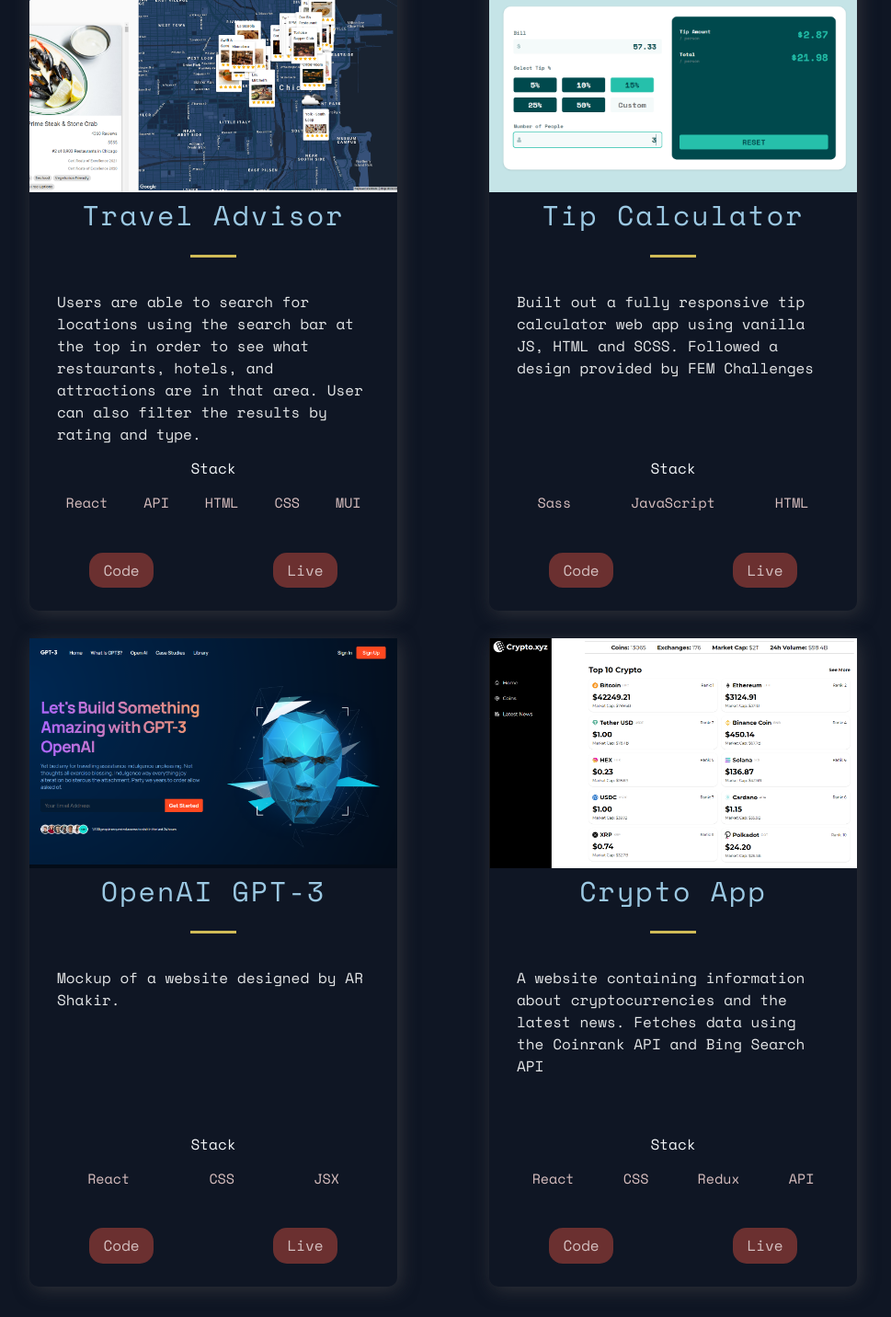
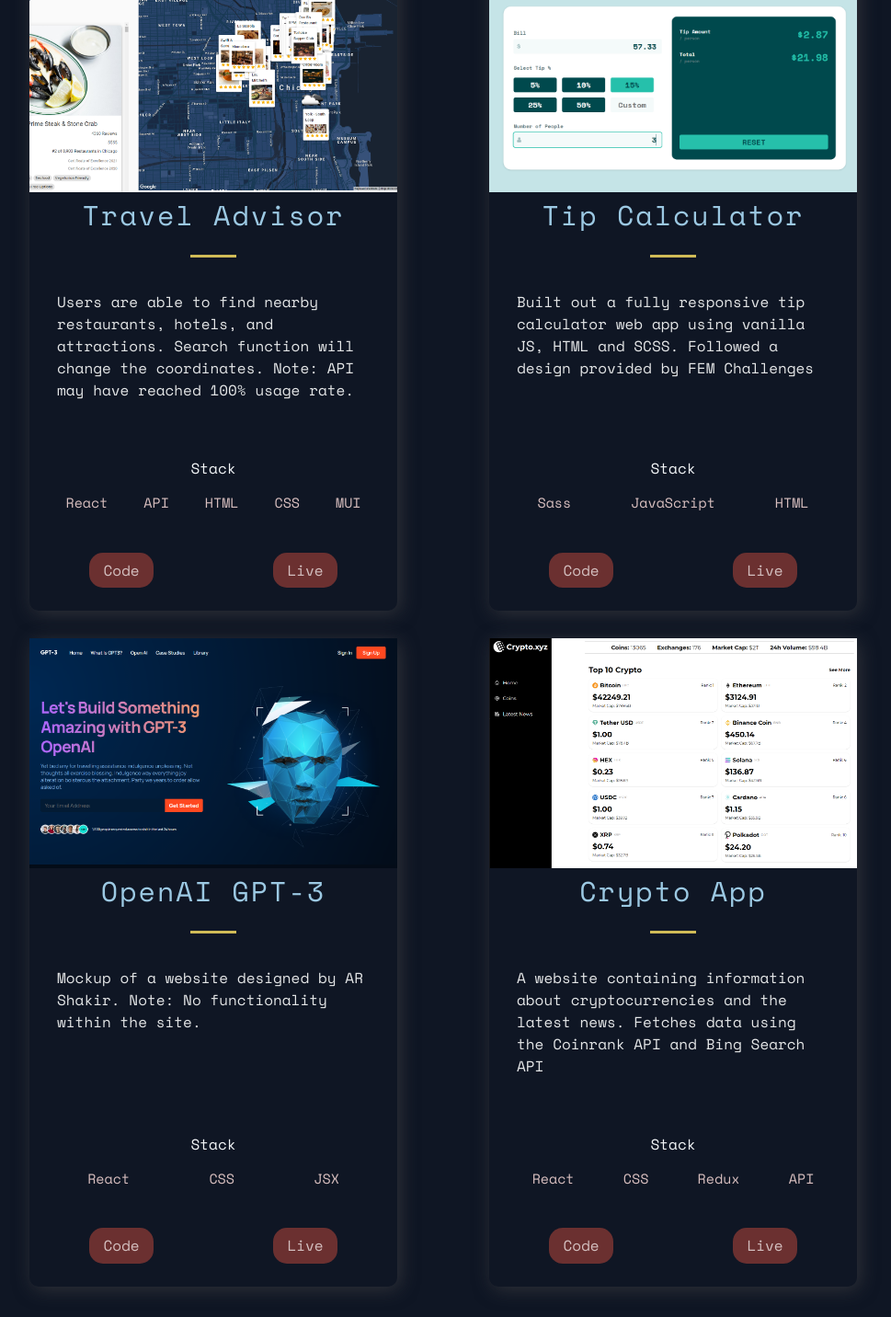
Before and after one commit to bycho91/portfolio-v2, a Next.js app: page / in a window 1280 px wide. Shown: the part 901-2333 px from the top of the page at 92% size, without its empty margins (158-1127 px from the left). Built offline with nearby package versions, Linux system fonts and the light colour scheme.

Commit message:
updated the info on some of the projects

```diff
--- a/src/constants/constants.js
+++ b/src/constants/constants.js
@@ -2,7 +2,7 @@
   {
     title: "Travel Advisor",
     description:
-      "Users are able to search for locations using the search bar at the top in order to see what restaurants, hotels, and attractions are in that area. User can also filter the results by rating and type.",
+      "Users are able to find nearby restaurants, hotels, and attractions. Search function will change the coordinates. Note: API may have reached 100% usage rate.",
     image: "/images/travel.png",
     tags: ["React", "API", "HTML", "CSS", "MUI"],
     source: "https://github.com/bycho91/TravelPlanz-website",
@@ -21,7 +21,7 @@
   },
   {
     title: "OpenAI GPT-3",
-    description: "Mockup of a website designed by AR Shakir.",
+    description: "Mockup of a website designed by AR Shakir. Note: No functionality within the site.",
     image: "/images/gpt3.png",
     tags: ["React", "CSS", "JSX"],
     source: "https://github.com/bycho91/GPT3-mock-website",
```
